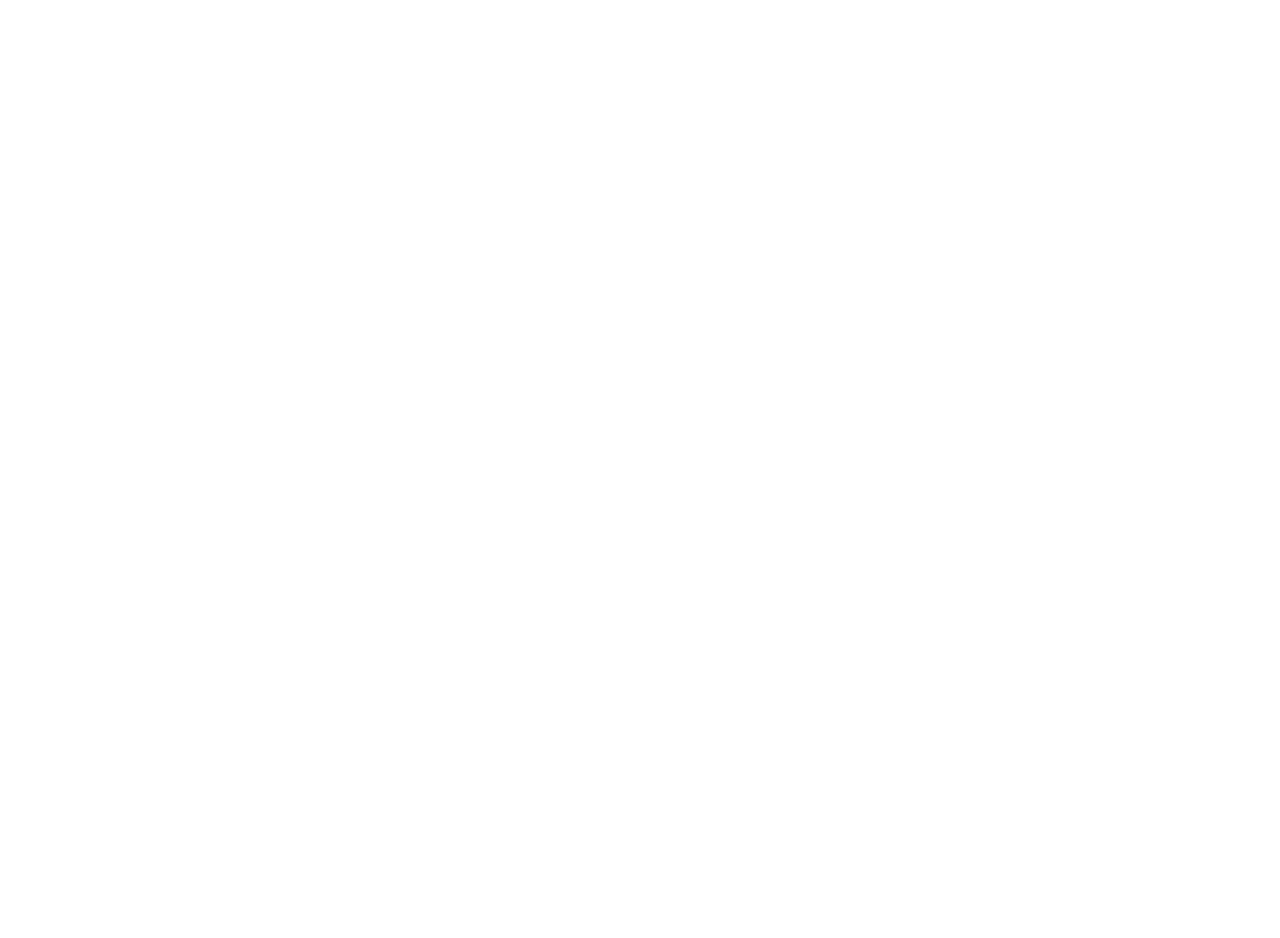
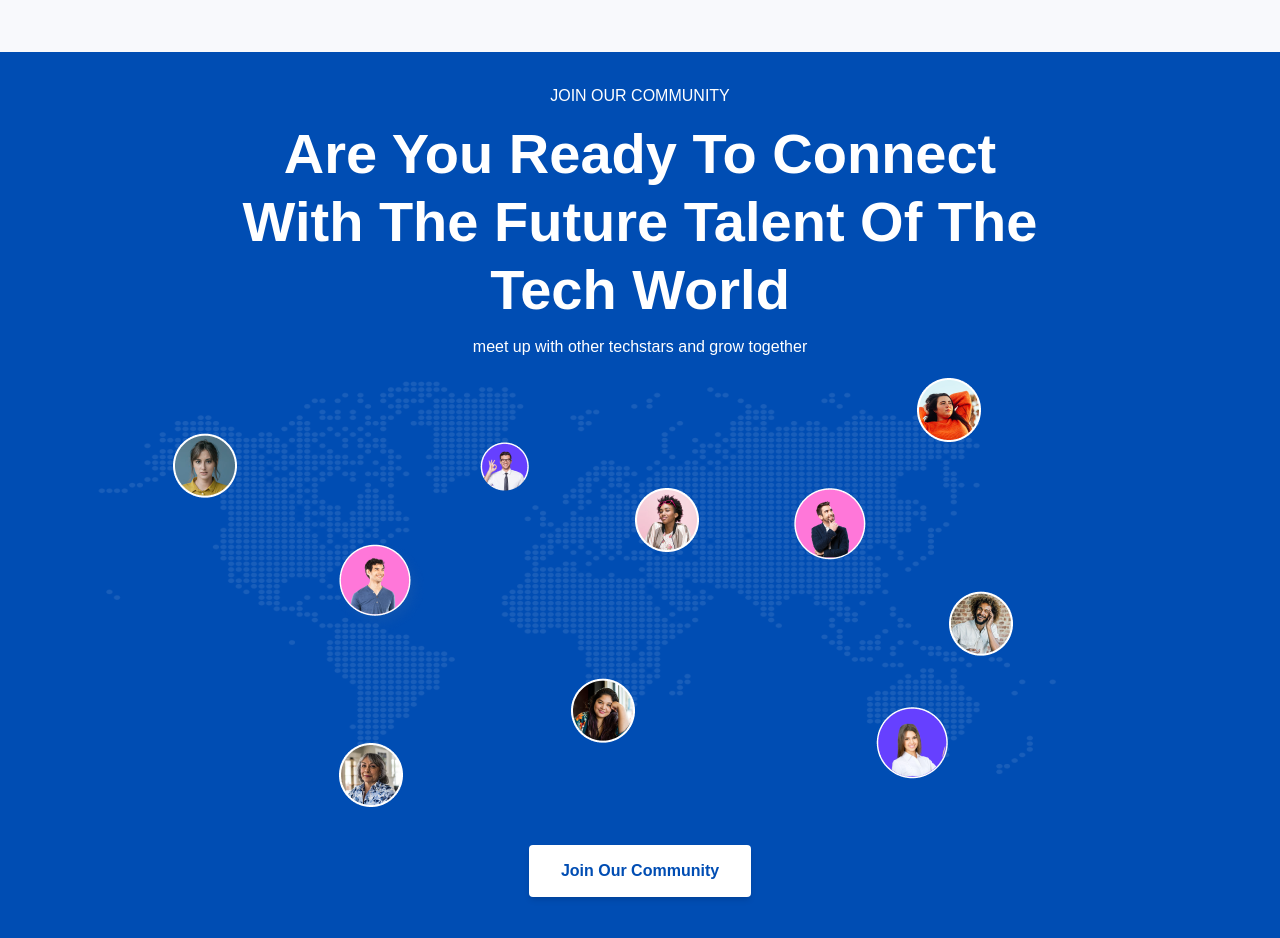
Before and after one commit to codepantha/tech-time, a React (Create React App) app: page / in a window 1280 px wide. Shown: the part 4300-5238 px from the top of the page. Before the commit the page ends 4256 px from the top, so only its background shows below. Built offline with nearby package versions, Linux system fonts and the light colour scheme; a web font is replaced by a local one.

Commit message:
Create and style Community component

```diff
--- a/src/App.js
+++ b/src/App.js
@@ -1,6 +1,6 @@
 import { Sponsors } from './components';
 import {
-  About, Courses, Header, Testimonials,
+  About, Community, Courses, Header, Testimonials,
 } from './containers';
 
 function App() {
@@ -11,6 +11,7 @@
       <About />
       <Courses />
       <Testimonials />
+      <Community />
     </div>
   );
 }
--- a/src/constants/images.js
+++ b/src/constants/images.js
@@ -39,6 +39,7 @@
 import author from '../assets/author.png';
 import clock from '../assets/clock.png';
 import menu from '../assets/menu.png';
+import community from '../assets/community.png';
 
 const images = {
   arrowOutward,
@@ -82,6 +83,7 @@
   author,
   clock,
   menu,
+  community,
 };
 
 export default images;
--- /dev/null
+++ b/src/constants/variant.js
@@ -0,0 +1,12 @@
+const scaleVariants = {
+  whileInView: {
+    scale: [0, 1],
+    opacity: [0, 1],
+    transition: {
+      duration: 1,
+      ease: 'easeInOut',
+    },
+  },
+};
+
+export default scaleVariants;
--- a/src/containers/Community.jsx
+++ b/src/containers/Community.jsx
@@ -1,5 +1,28 @@
 import React from 'react';
+import { motion } from 'framer-motion';
 
-const Community = () => <div>Community</div>;
+import images from '../constants/images';
+import scaleVariants from '../constants/variant';
+
+const Community = () => (
+  <motion.section
+    className="community-section"
+    whileInView={{ x: [-100, 0] }}
+    transition={{ duration: 0.5 }}
+  >
+    <p className="uppercase mb-3">Join our community</p>
+    <h2>are you ready to connect with the future talent of the tech world</h2>
+    <p className="leading-[21.6px] mt-3">
+      meet up with other techstars and grow together
+    </p>
+    <motion.div
+      variants={scaleVariants}
+      whileInView={scaleVariants.whileInView}
+    >
+      <img src={images.community} alt="community" />
+    </motion.div>
+    <button type="button">Join Our Community</button>
+  </motion.section>
+);
 
 export default Community;
--- a/src/containers/Header.jsx
+++ b/src/containers/Header.jsx
@@ -1,21 +1,11 @@
 import React from 'react';
 import { motion } from 'framer-motion';
+
 import { Navbar } from '../components';
 import images from '../constants/images';
+import scaleVariants from '../constants/variant';
 
-const Header = () => {
-  const scaleVariants = {
-    whileInView: {
-      scale: [0, 1],
-      opacity: [0, 1],
-      transition: {
-        duration: 1,
-        ease: 'easeInOut',
-      },
-    },
-  };
-
-  return (
+const Header = () => (
   <motion.div className="h-full max-w-full bg-primary px-4 md:px-20 md:pb-20 lg:pb-20 xl:pb-0">
     <Navbar />
     <motion.header
@@ -120,6 +110,5 @@
     </motion.header>
   </motion.div>
 );
-};
 
 export default Header;
--- a/src/containers/index.js
+++ b/src/containers/index.js
@@ -2,3 +2,4 @@
 export { default as About } from './About';
 export { default as Courses } from './Courses';
 export { default as Testimonials } from './Testimonials';
+export { default as Community } from './Community';
--- a/src/index.css
+++ b/src/index.css
@@ -103,6 +103,20 @@
   .testimonial p {
     @apply text-xs leading-[14px] md:text-sm text-neutral;
   }
+
+  .community-section {
+    @apply max-w-full h-full px-4 py-8 text-center md:px-20 mt-24 bg-primary text-white;
+  }
+
+  .community-section h2 {
+    @apply font-clash font-bold text-lg md:text-2xl md:text-[56px] leading-[29.52px]
+      md:leading-[68px] w-3/4 md:w-3/4 capitalize mx-auto;
+  }
+
+  .community-section button {
+    @apply blue-button bg-white text-sm md:text-[16px] text-primary font-bold
+      shadow-md hover:bg-secondaryText hover:text-white;
+  }
 }
 
 @media screen and (max-width: 768px) {
```
Also changed, not shown: src/assets/community.png (added). Lines whose indentation alone changed are shown as unchanged.
